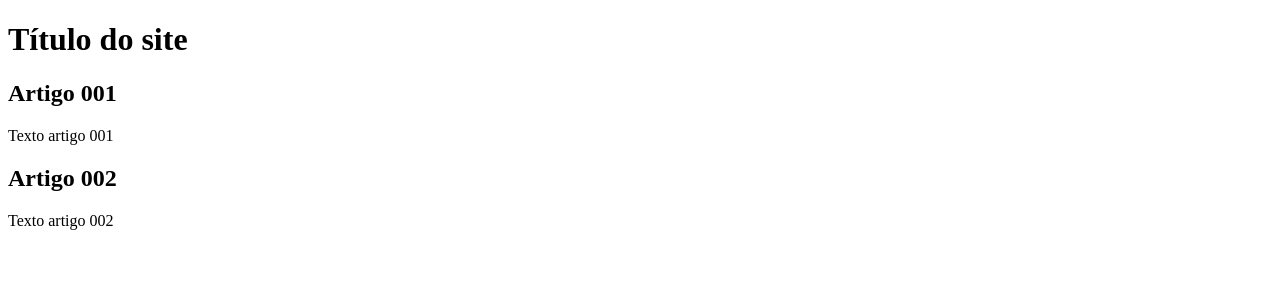
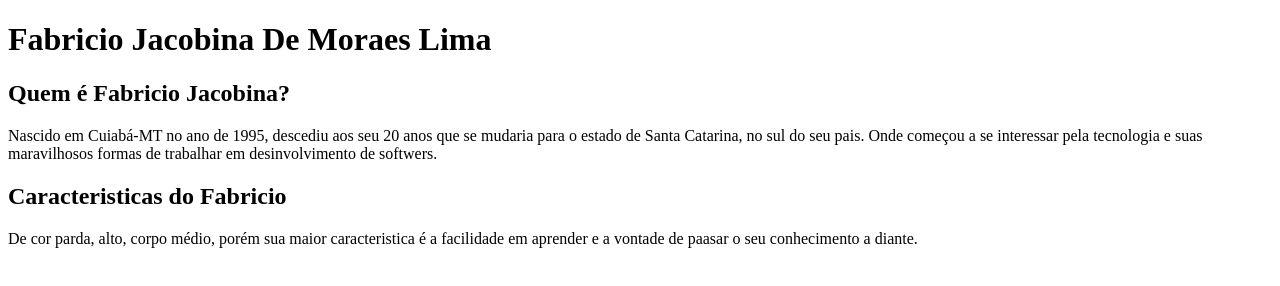
Before and after one commit to FabricioJacobina/projeto-site, a plain HTML site: page index.html in a window 1280 px wide. Drawn offline with Linux system fonts and the light colour scheme.

Commit message:
Comecei a escrever o conteúdo

```diff
--- a/index.html
+++ b/index.html
@@ -8,15 +8,15 @@
 <body>
     <main>
         <head>
-            <h1>Título do site</h1>
+            <h1>Fabricio Jacobina De Moraes Lima</h1>
         </head>
         <article>
-            <h2>Artigo 001</h2>
-            <p>Texto artigo 001</p>
+            <h2>Quem é Fabricio Jacobina?</h2>
+            <p>Nascido em Cuiabá-MT no ano de 1995, descediu aos seu 20 anos que se mudaria para o estado de Santa Catarina, no sul do seu pais. Onde começou a se interessar pela tecnologia e suas maravilhosos formas de trabalhar em desinvolvimento de softwers.</p>
         </article>
         <article>
-            <h2>Artigo 002</h2>
-            <p>Texto artigo 002</p>
+            <h2>Caracteristicas do Fabricio</h2>
+            <p>De cor parda, alto, corpo médio, porém sua maior caracteristica é a facilidade em aprender e a vontade de paasar o seu conhecimento a diante.</p>
         </article>
     </main>
 </body>
```
